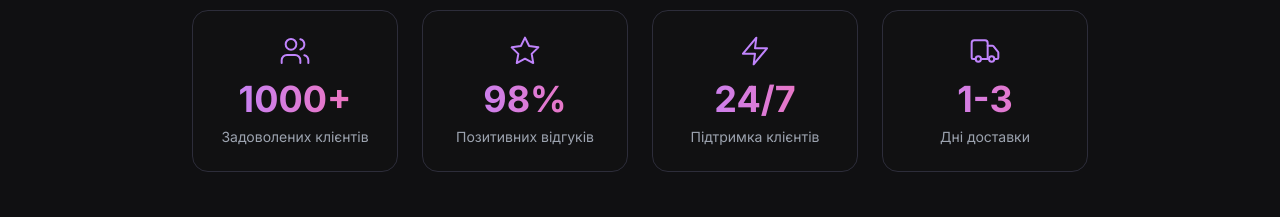
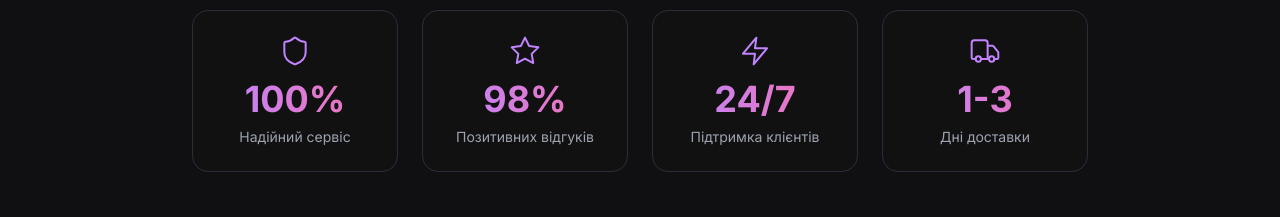
Before and after one commit to deonisiynet-tech/goodsxp, a Next.js app in the folder client/: page /about in a window 1280 px wide. Shown: the part 1540-1757 px from the top of the page. Built offline with nearby package versions, Linux system fonts and the light colour scheme.

Commit message:
О нас 2

```diff
--- a/client/src/app/about/page.tsx
+++ b/client/src/app/about/page.tsx
@@ -33,7 +33,7 @@ const values = [
 ];
 
 const stats = [
-  { number: '1000+', label: 'Задоволених клієнтів', icon: Users },
+  { number: '100%', label: 'Надійний сервіс', icon: Shield },
   { number: '98%', label: 'Позитивних відгуків', icon: Star },
   { number: '24/7', label: 'Підтримка клієнтів', icon: Zap },
   { number: '1-3', label: 'Дні доставки', icon: Truck },
```
